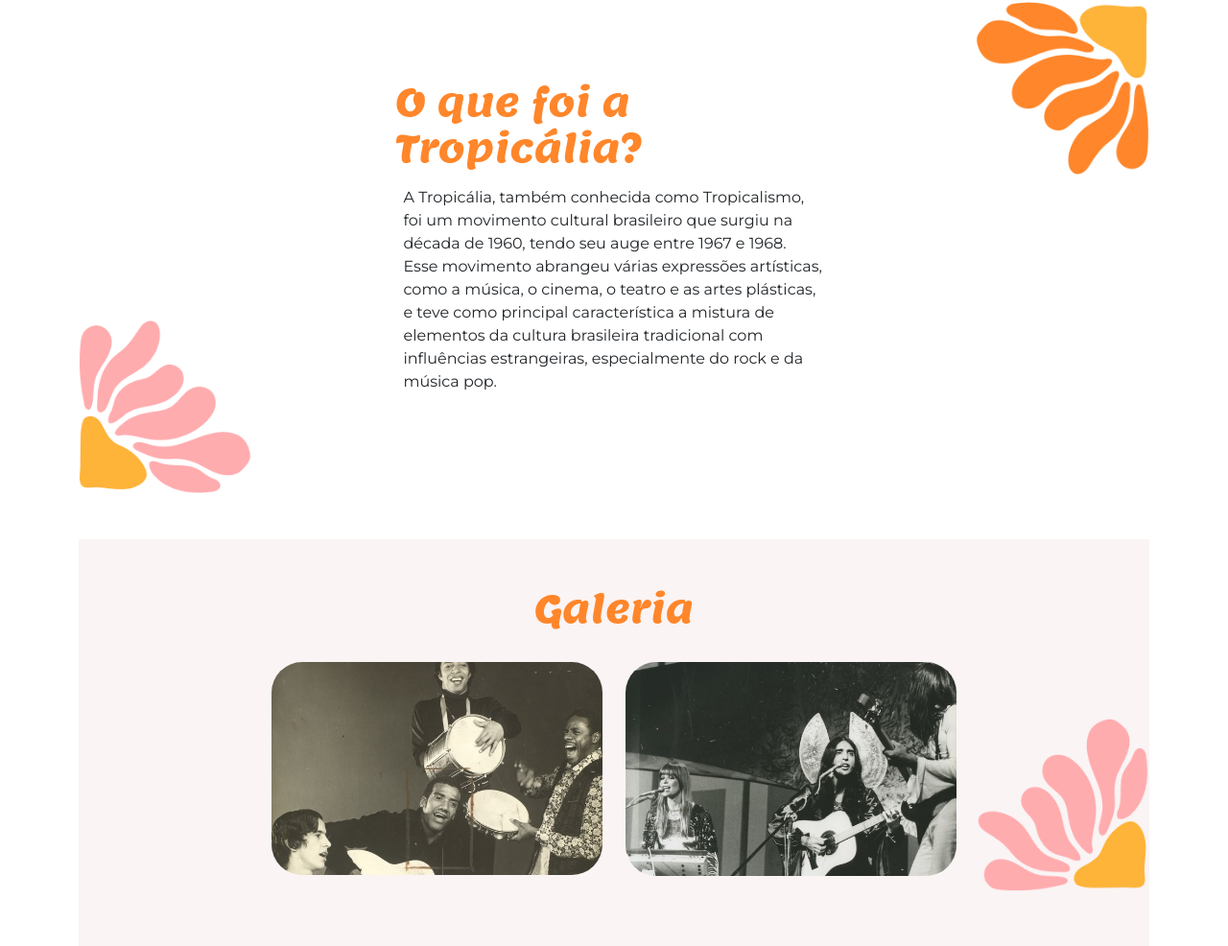
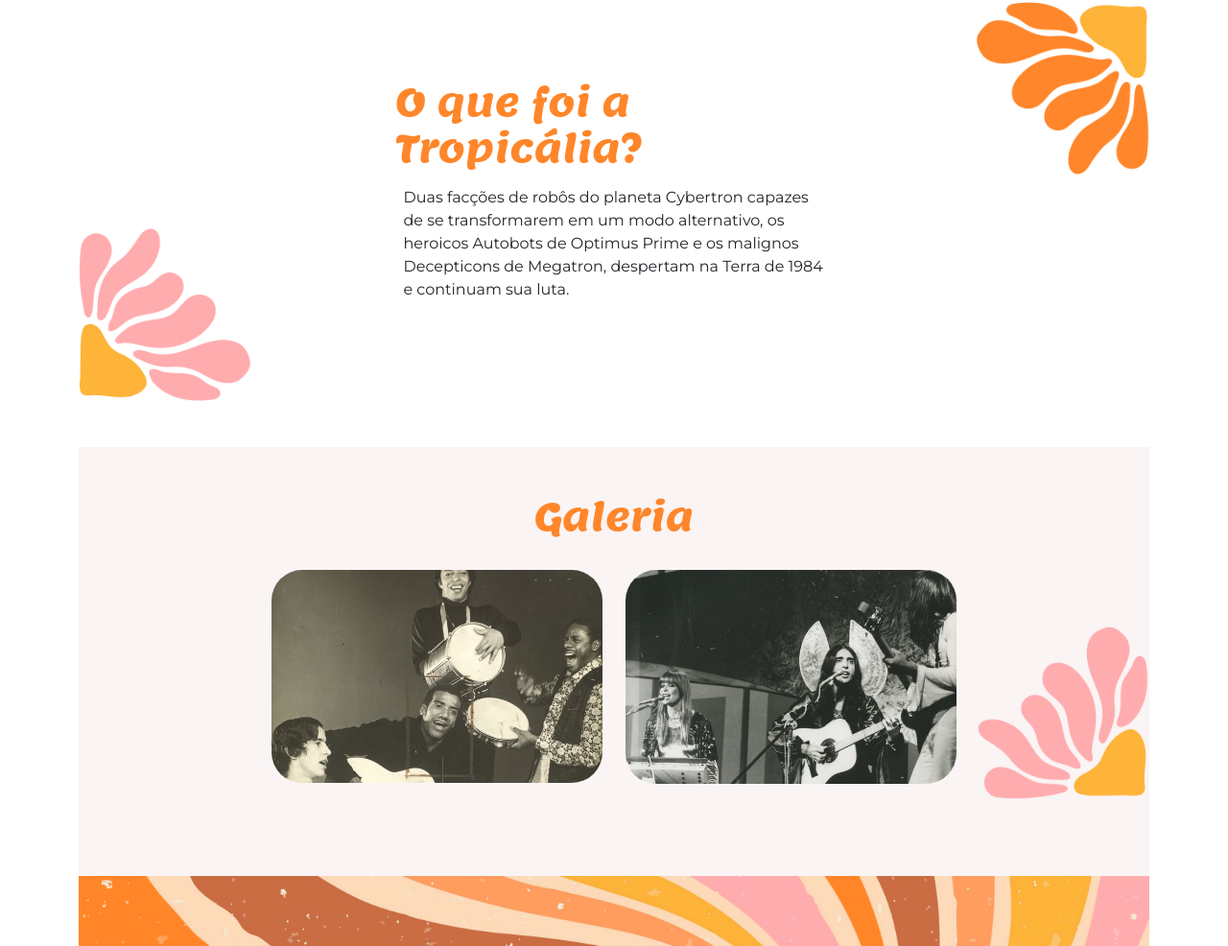
Before and after one commit to Chonidas/3b-john, a plain HTML site: page index.html in a window 1280 px wide. Shown: the part 1007-1993 px from the top of the page at 96% size. Drawn offline with nearby package versions, Linux system fonts and the light colour scheme; a script that the page names is missing.

Commit message:
Update index.html

```diff
--- a/index.html
+++ b/index.html
@@ -46,11 +46,7 @@
             <div class="container d-flex align-items-center ">
                   <div class="col-5">
                     <h2>O que foi a Tropicália?</h2>
-                    <p class="p-2">A Tropicália, também conhecida como Tropicalismo, foi um movimento cultural
-                        brasileiro que surgiu na década de 1960, tendo seu auge entre 1967 e 1968. Esse movimento
-                        abrangeu várias expressões artísticas, como a música, o cinema, o teatro e as artes plásticas, e
-                        teve como principal característica a mistura de elementos da cultura brasileira tradicional com
-                        influências estrangeiras, especialmente do rock e da música pop.</p>
+                    <p class="p-2">Duas facções de robôs do planeta Cybertron capazes de se transformarem em um modo alternativo, os heroicos Autobots de Optimus Prime e os malignos Decepticons de Megatron, despertam na Terra de 1984 e continuam sua luta.</p>
                 </div>
             </div>
         </section>
```
